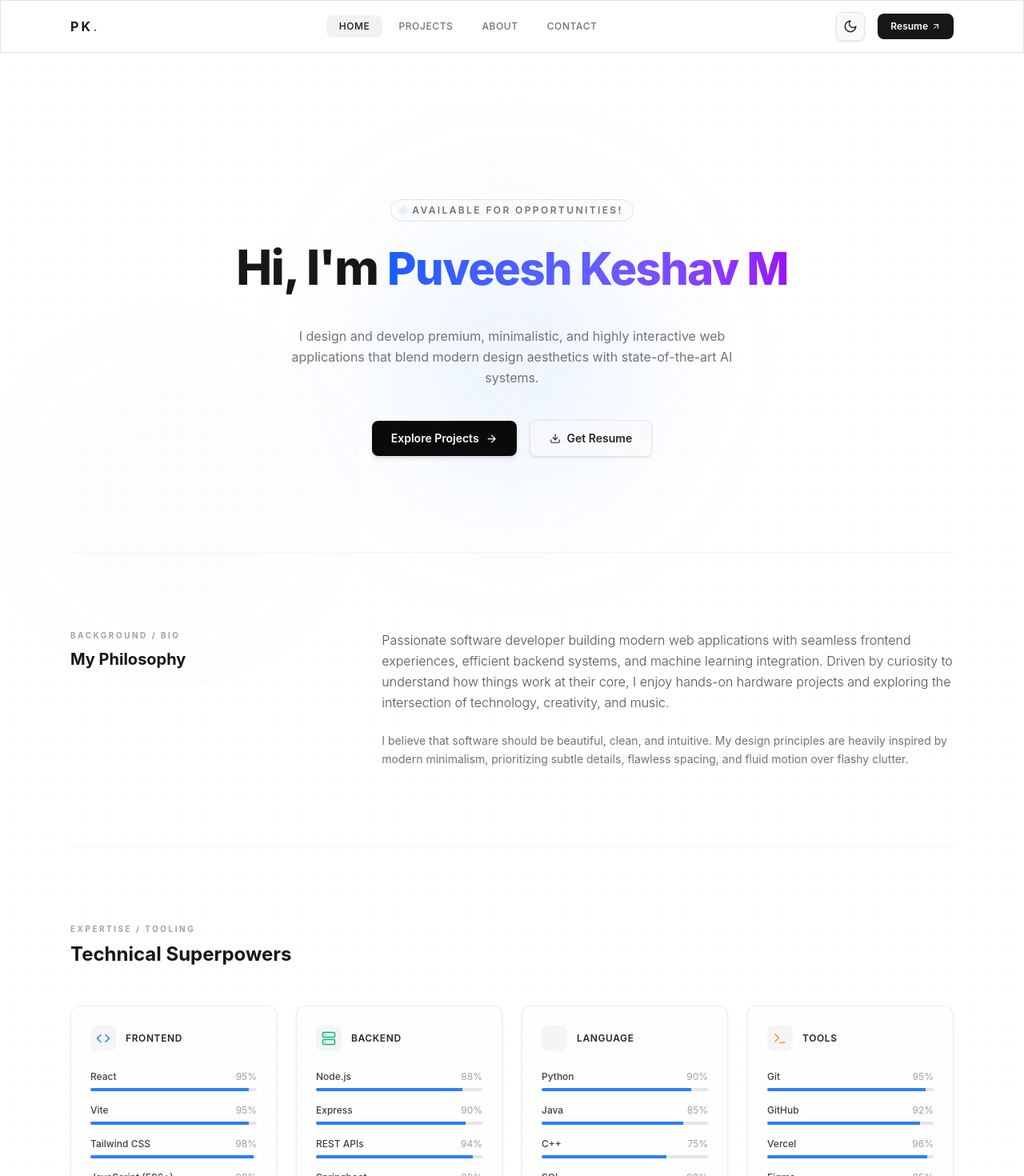
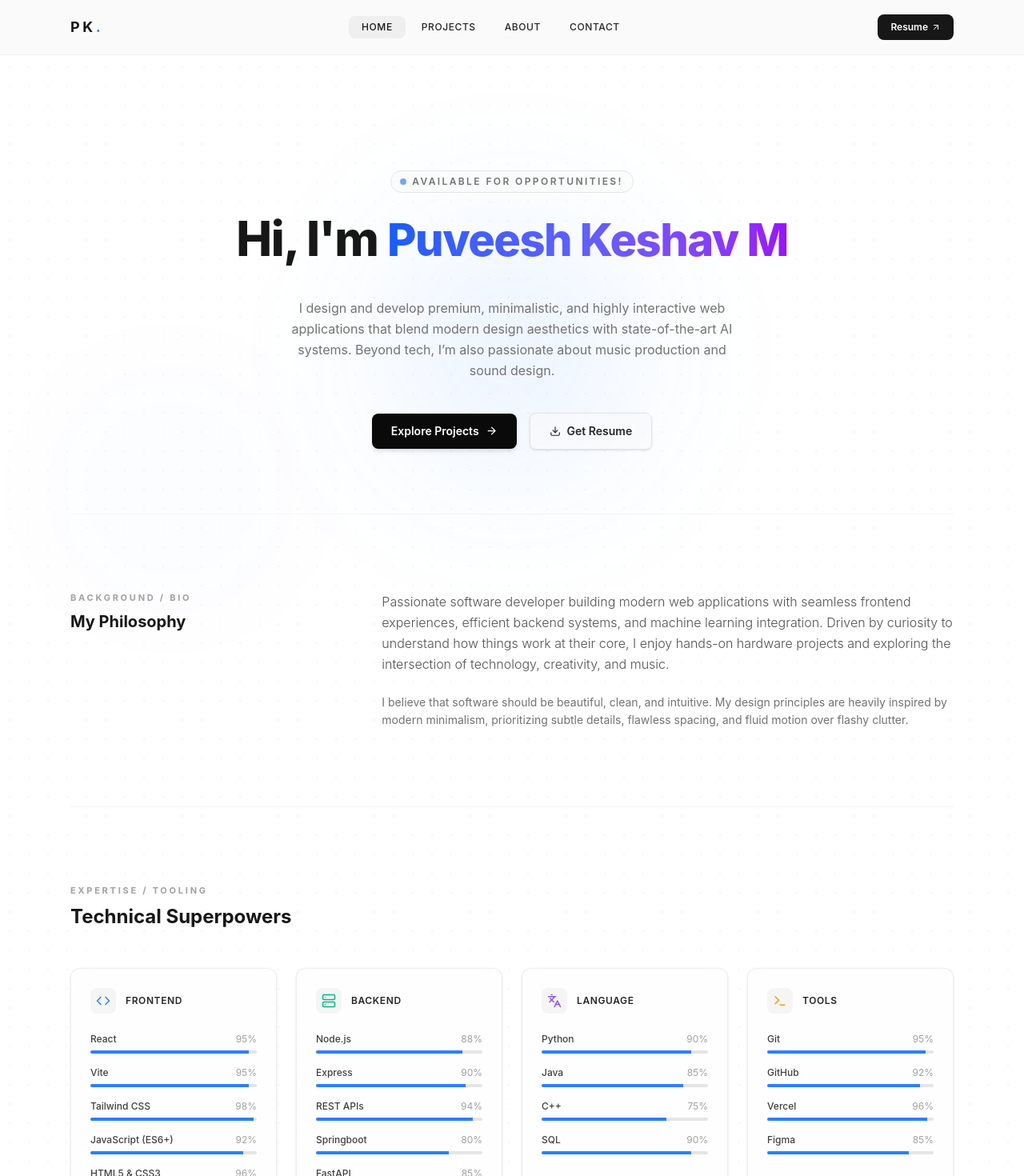
Before and after one commit to Puveesh/portfolio, a React (Vite) app: page / in a window 1280 px wide. Shown: the top 1470 px of the page at 80% size. Built offline with nearby package versions, Linux system fonts and the light colour scheme.

Commit message:
Added portfolio project

```diff
--- a/src/App.jsx
+++ b/src/App.jsx
@@ -14,9 +14,9 @@ export default function App() {
 
   return (
     <>
-      <LoadingScreen onComplete={() => setIsLoading(false)} />
+      {/* <LoadingScreen onComplete={() => setIsLoading(false)} /> */}
 
-      {!isLoading && (
+      {/* {!isLoading && ( */}
         <AnimatePresence mode="wait">
           <Routes location={location} key={location.pathname}>
             <Route path="/" element={<MainLayout />}>
@@ -27,7 +27,7 @@ export default function App() {
             </Route>
           </Routes>
         </AnimatePresence>
-      )}
+      {/* )} */}
     </>
   );
 }
--- a/src/components/Footer.jsx
+++ b/src/components/Footer.jsx
@@ -11,7 +11,7 @@ export default function Footer() {
         {/* Left: Brand/Copyright */}
         <div className="text-center md:text-left">
           <p className="text-[11px] uppercase tracking-[0.15em] text-neutral-500 dark:text-neutral-400">
-            &copy; {new Date().getFullYear()} {name}. Built with precision.
+            &copy; {new Date().getFullYear()}. {name}. Built with precision.
           </p>
         </div>
 
@@ -24,7 +24,7 @@ export default function Footer() {
             className="text-neutral-500 hover:text-neutral-950 dark:text-neutral-400 dark:hover:text-white transition-colors duration-300"
             aria-label="GitHub Link"
           >
-            <Github size={16} className="stroke-[1.5]" />
+            <Github size={20} className="stroke-[2]" />
           </a>
           <a
             href={socials.linkedin}
@@ -33,7 +33,7 @@ export default function Footer() {
             className="text-neutral-500 hover:text-neutral-950 dark:text-neutral-400 dark:hover:text-white transition-colors duration-300"
             aria-label="LinkedIn Link"
           >
-            <Linkedin size={16} className="stroke-[1.5]" />
+            <Linkedin size={20} className="stroke-[2]" />
           </a>
           <a
             href={socials.instagram}
@@ -42,14 +42,14 @@ export default function Footer() {
             className="text-neutral-500 hover:text-neutral-950 dark:text-neutral-400 dark:hover:text-white transition-colors duration-300"
             aria-label="Instagram Link"
           >
-            <Instagram size={16} className="stroke-[1.5]" />
+            <Instagram size={20} className="stroke-[2]" />
           </a>
           <a
             href={`mailto:${socials.email}`}
             className="text-neutral-500 hover:text-neutral-950 dark:text-neutral-400 dark:hover:text-white transition-colors duration-300"
             aria-label="Email Link"
           >
-            <Mail size={16} className="stroke-[1.5]" />
+            <Mail size={20} className="stroke-[2]" />
           </a>
         </div>
       </div>
--- a/src/components/Navbar.jsx
+++ b/src/components/Navbar.jsx
@@ -22,13 +22,13 @@ export default function Navbar() {
       initial={{ y: -20, opacity: 0 }}
       animate={{ y: 0, opacity: 1 }}
       transition={{ duration: 0.5, ease: "easeOut" }}
-      className="sticky top-0 z-40 w-full glassmorphism glass-light dark:glass-dark border-b border-neutral-200/50 dark:border-neutral-800/50"
+      className="sticky top-0 z-40 w-full glassmorphism bg-neutral-100/50 dark:glass-dark border-b border-neutral-200/50 dark:border-neutral-800/50"
     >
-      <div className="mx-auto flex max-w-6xl h-16 items-center justify-between px-6">
+      <div className="mx-auto flex max-w-6xl h-17 items-center justify-between px-6">
         {/* Brand Logo */}
         <Link to="/" className="flex items-center space-x-1 hover:opacity-85 transition-opacity">
-          <span className="text-base font-bold tracking-[0.2em] text-neutral-900 dark:text-white uppercase">
-            PK<span className="text-blue-500">.</span>
+          <span className="text-lg font-bold tracking-[0.2em] text-neutral-900 dark:text-white uppercase">
+            pk<span className="text-blue-500 ">.</span>
           </span>
         </Link>
 
@@ -42,7 +42,7 @@ export default function Navbar() {
                 to={link.path}
                 className={cn(
                   "relative px-4 py-1.5 text-xs font-medium uppercase tracking-wider theme-transition hover:text-neutral-900 dark:hover:text-white",
-                  isActive ? "text-neutral-900 dark:text-white" : "text-neutral-500 dark:text-neutral-400"
+                  isActive ? "text-neutral-900 dark:text-white" : "text-neutral-800"
                 )}
               >
                 {isActive && (
@@ -60,7 +60,7 @@ export default function Navbar() {
 
         {/* Desktop Theme Toggle + Call to Action */}
         <div className="hidden md:flex items-center space-x-4">
-          <ThemeToggle />
+          {/* <ThemeToggle /> */}
           <a
             href={portfolioData.personalInfo.resumeUrl}
             target="_blank"
@@ -74,7 +74,7 @@ export default function Navbar() {
 
         {/* Mobile controls */}
         <div className="flex md:hidden items-center space-x-3">
-          <ThemeToggle />
+          {/* <ThemeToggle /> */}
           <button
             onClick={() => setIsOpen(!isOpen)}
             className="flex h-9 w-9 items-center justify-center rounded-lg border border-neutral-200 dark:border-neutral-800 bg-neutral-100/50 dark:bg-neutral-900/50 text-neutral-800 dark:text-neutral-200"
--- a/src/data/portfolioData.js
+++ b/src/data/portfolioData.js
@@ -3,7 +3,7 @@ export const portfolioData = {
     name: "Puveesh Keshav M",
     // role: "Full-Stack & AI Engineer",
     tagline: "Building premium digital interfaces and intelligent web experiences.",
-    intro: "I design and develop premium, minimalistic, and highly interactive web applications that blend modern design aesthetics with state-of-the-art AI systems.",
+    intro: "I design and develop premium, minimalistic, and highly interactive web applications that blend modern design aesthetics with state-of-the-art AI systems. Beyond tech, I’m also passionate about music production and sound design.",
     resumeUrl: "Resume.pdf",
     socials: {
       github: "https://github.com/Puveesh",
--- a/src/pages/Home.jsx
+++ b/src/pages/Home.jsx
@@ -11,7 +11,8 @@ import {
   Calendar,
   Briefcase,
   GraduationCap,
-  BrainCircuit
+  BrainCircuit,
+  Languages
 } from "lucide-react";
 import { portfolioData } from "../data/portfolioData";
 import PageTransition from "../components/PageTransition";
@@ -48,13 +49,14 @@ export default function Home() {
     frontend: <Code className="text-blue-500" size={18} />,
     backend: <Server className="text-emerald-500" size={18} />,
     ai_ml: <Cpu className="text-purple-500" size={18} />,
+    language: <Languages className="text-violet-500" size={18} />,
     tools: <Terminal className="text-amber-500" size={18} />,
   };
 
   return (
     <PageTransition>
       {/* 1. HERO SECTION */}
-      <section className="relative flex flex-col items-center text-center justify-center min-h-[70vh] py-12 md:py-20 pointer-events-auto">
+      <section className="relative flex flex-col items-center text-center justify-center min-h-[0vh] py-12 md:py-20 pointer-events-auto">
         {/* Glow behind title */}
         <div className="absolute top-[30%] w-[300px] h-[300px] rounded-full bg-blue-500/10 dark:bg-blue-400/[0.04] blur-[100px] pointer-events-none" />
 
@@ -133,7 +135,7 @@ export default function Home() {
             transition={{ duration: 0.5 }}
             className="md:col-span-1"
           >
-            <h2 className="text-[10px] uppercase tracking-[0.25em] font-bold text-neutral-400 dark:text-neutral-500 mb-2">
+            <h2 className="text-[11px] uppercase tracking-[0.25em] font-bold text-neutral-400 dark:text-neutral-500 mb-2">
               Background / Bio
             </h2>
             <h3 className="text-xl font-bold text-neutral-900 dark:text-white">
@@ -168,7 +170,7 @@ export default function Home() {
       {/* 3. SKILLS GRID SECTION */}
       <section className="py-12 md:py-24 border-t border-neutral-100 dark:border-neutral-900/60 pointer-events-auto">
         <div className="mb-12">
-          <h2 className="text-[10px] uppercase tracking-[0.25em] font-bold text-neutral-400 dark:text-neutral-500 mb-2">
+          <h2 className="text-[11px] uppercase tracking-[0.25em] font-bold text-neutral-400 dark:text-neutral-500 mb-2">
             Expertise / Tooling
           </h2>
           <h3 className="text-2xl font-bold text-neutral-900 dark:text-white">
@@ -187,8 +189,8 @@ export default function Home() {
             <motion.div
               key={category}
               variants={fadeInUp}
-              whileHover={{ y: -10 }}
-              className="flex flex-col rounded-xl border border-neutral-200/60 dark:border-neutral-800/80 bg-neutral-50/30 dark:bg-neutral-900/30 p-6 shadow-sm hover:shadow-md transition-all duration-300 glassmorphism"
+              whileHover={{ y: -20 }}
+              className="flex flex-col rounded-xl border border-neutral-200/60 dark:border-neutral-800/80 bg-neutral-50/30 dark:bg-neutral-900/30 p-6 shadow-sm hover:shadow-md transition-all duration-20 glassmorphism"
             >
               <div className="flex items-center space-x-3 mb-6">
                 <div className="flex h-8 w-8 items-center justify-center rounded-lg bg-neutral-100 dark:bg-neutral-800">
@@ -227,7 +229,7 @@ export default function Home() {
       {/* 4. EXPERIENCE & EDUCATION TIMELINE */}
       <section className="py-12 md:py-24 border-t border-neutral-100 dark:border-neutral-900/60 pointer-events-auto">
         <div className="mb-16">
-          <h2 className="text-[10px] uppercase tracking-[0.25em] font-bold text-neutral-400 dark:text-neutral-500 mb-2">
+          <h2 className="text-[11px] uppercase tracking-[0.25em] font-bold text-neutral-400 dark:text-neutral-500 mb-2">
             Chronology
           </h2>
           <h3 className="text-2xl font-bold text-neutral-900 dark:text-white">
```
